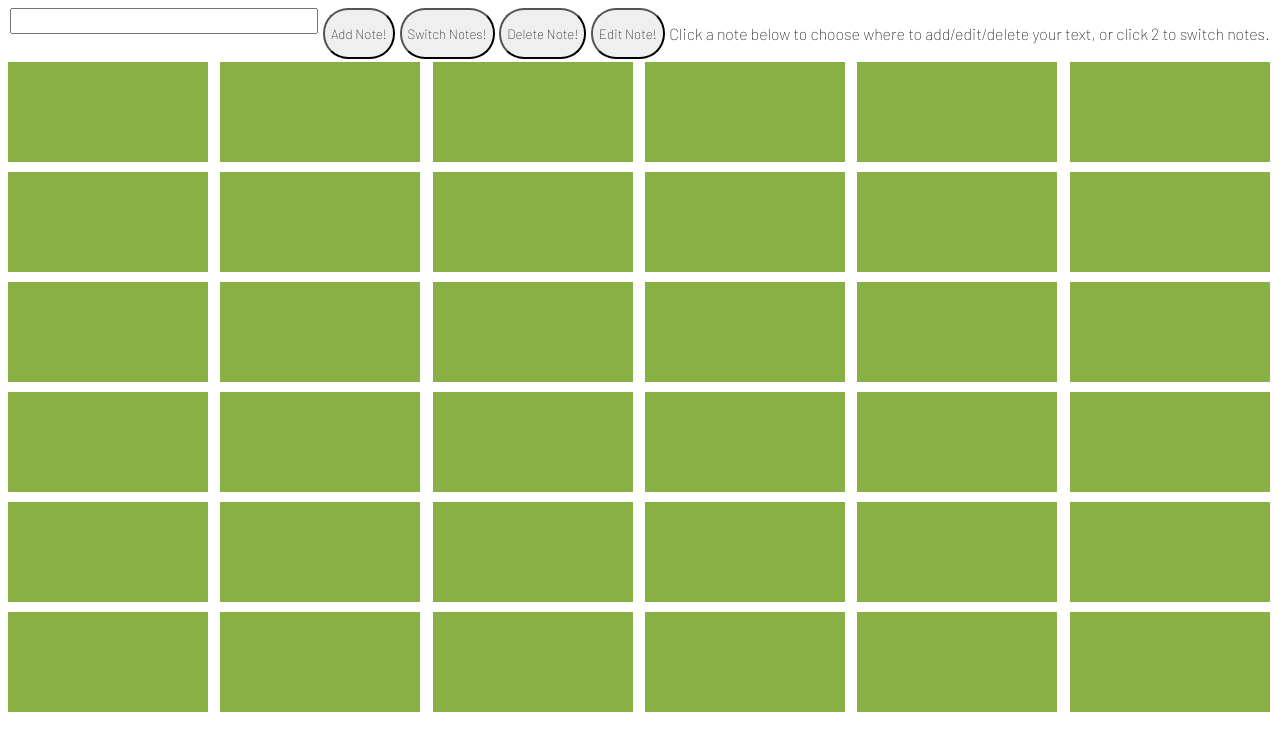
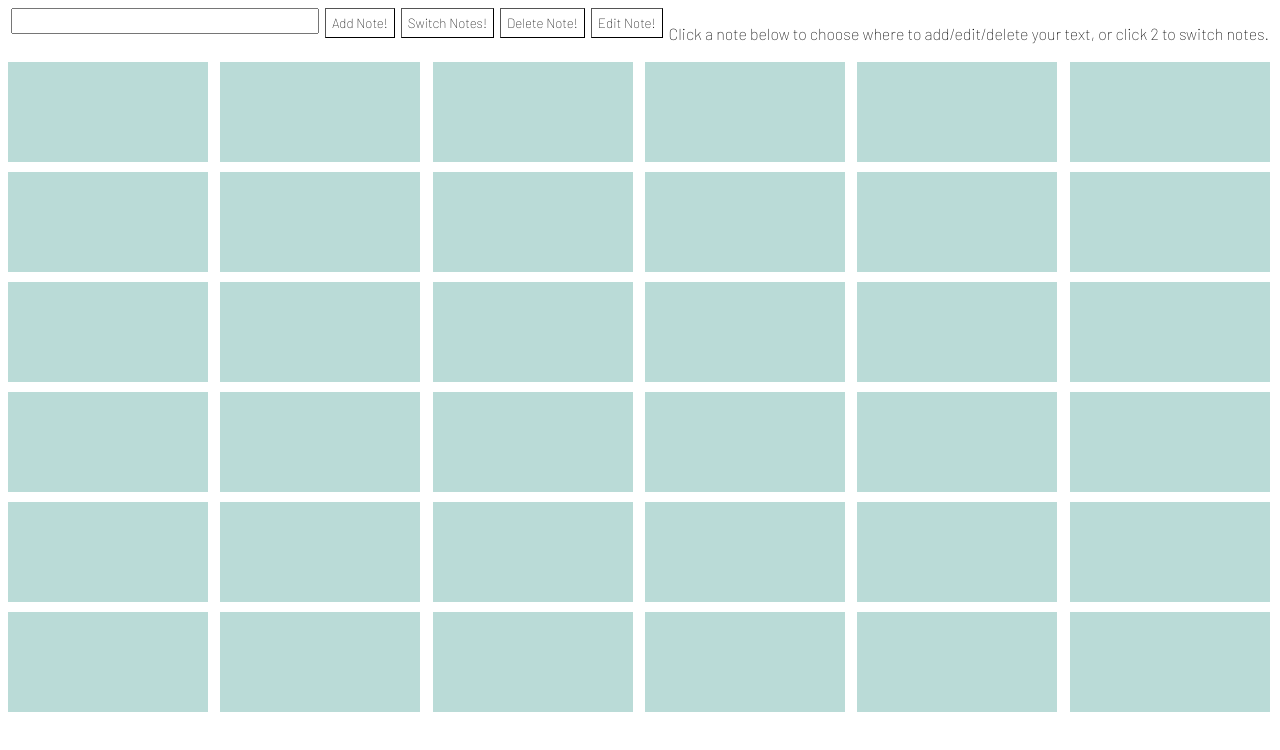
Before and after one commit to vinejars/playbooknotes, a plain HTML site: page index.html in a window 1280 px wide. Drawn offline with Linux system fonts and the light colour scheme.

Commit message:
feat: added some styling

```diff
--- a/app.js
+++ b/app.js
@@ -41,8 +41,8 @@ let noteArray =[]
 const chooseNote = function(element){
     currentNote = element
 if(noteArray.length < 2 && !noteArray.includes(currentNote)){
-    currentNote.style.borderStyle='solid'
-    currentNote.style.borderColor= "chartreuse"
+    currentNote.style.borderStyle='double'
+     currentNote.style.borderColor= "gray"
     noteArray.push(currentNote);
 } else if(noteArray.includes(currentNote)){
     currentNote.style.borderStyle='none'
--- a/styles.css
+++ b/styles.css
@@ -10,7 +10,13 @@ nav{
 }
 
 nav button{
-    border-radius: 25px;
+    background-color: white;
+    border-width: 1px;
+    height: 30px;
+}
+
+nav button:hover{
+    box-shadow: 0px 0px 15px 0px #badbd7;
 }
 
 input{
@@ -31,74 +37,76 @@ input{
   }
 
 
-  .note1 { grid-area: 1 / 1 / 2 / 2; width: 200px; height:100px; background-color: #89b045; }
 
-  .note2 { grid-area: 1 / 2 / 2 / 3; width: 200px; height:100px; background-color: #89b045;  }
 
-  .note3 { grid-area: 1 / 3 / 2 / 4; width: 200px; height:100px; background-color: #89b045; }
+  .note1 { grid-area: 1 / 1 / 2 / 2; width: 200px; height:100px; background-color: #badbd7; }
 
-  .note4 { grid-area: 1 / 4 / 2 / 5; width: 200px; height:100px; background-color: #89b045;  }
+  .note2 { grid-area: 1 / 2 / 2 / 3; width: 200px; height:100px; background-color: #badbd7;  }
 
-  .note5 { grid-area: 1 / 5 / 2 / 6; width: 200px; height:100px; background-color: #89b045;  }
+  .note3 { grid-area: 1 / 3 / 2 / 4; width: 200px; height:100px; background-color: #badbd7; }
 
-  .note6 { grid-area: 1 / 6 / 2 / 7; width: 200px; height:100px; background-color: #89b045;  }
+  .note4 { grid-area: 1 / 4 / 2 / 5; width: 200px; height:100px; background-color: #badbd7;  }
 
-  .note7 { grid-area: 2 / 1 / 3 / 2; width: 200px; height:100px; background-color: #89b045;  }
+  .note5 { grid-area: 1 / 5 / 2 / 6; width: 200px; height:100px; background-color: #badbd7;  }
 
-  .note8 { grid-area: 2 / 2 / 3 / 3; width: 200px; height:100px; background-color: #89b045;  }
+  .note6 { grid-area: 1 / 6 / 2 / 7; width: 200px; height:100px; background-color: #badbd7;  }
 
-  .note9 { grid-area: 2 / 3 / 3 / 4; width: 200px; height:100px; background-color: #89b045;  }
+  .note7 { grid-area: 2 / 1 / 3 / 2; width: 200px; height:100px; background-color: #badbd7;  }
 
-  .note10 { grid-area: 2 / 4 / 3 / 5;width: 200px; height:100px; background-color: #89b045;   }
+  .note8 { grid-area: 2 / 2 / 3 / 3; width: 200px; height:100px; background-color: #badbd7;  }
 
-  .note11 { grid-area: 2 / 5 / 3 / 6; width: 200px; height:100px; background-color: #89b045; }
+  .note9 { grid-area: 2 / 3 / 3 / 4; width: 200px; height:100px; background-color: #badbd7;  }
 
-  .note12 { grid-area: 2 / 6 / 3 / 7; width: 200px; height:100px; background-color: #89b045; }
+  .note10 { grid-area: 2 / 4 / 3 / 5;width: 200px; height:100px; background-color: #badbd7;   }
 
-  .note13 { grid-area: 3 / 1 / 4 / 2; width: 200px; height:100px; background-color: #89b045;  }
+  .note11 { grid-area: 2 / 5 / 3 / 6; width: 200px; height:100px; background-color: #badbd7; }
 
-  .note14 { grid-area: 3 / 2 / 4 / 3; width: 200px; height:100px; background-color: #89b045;  }
+  .note12 { grid-area: 2 / 6 / 3 / 7; width: 200px; height:100px; background-color: #badbd7; }
 
-  .note15 { grid-area: 3 / 3 / 4 / 4; width: 200px; height:100px; background-color: #89b045;   }
+  .note13 { grid-area: 3 / 1 / 4 / 2; width: 200px; height:100px; background-color: #badbd7;  }
 
-  .note16 { grid-area: 3 / 4 / 4 / 5; width: 200px; height:100px; background-color: #89b045;  }
+  .note14 { grid-area: 3 / 2 / 4 / 3; width: 200px; height:100px; background-color: #badbd7;  }
 
-  .note17 { grid-area: 3 / 5 / 4 / 6; width: 200px; height:100px; background-color: #89b045;  }
+  .note15 { grid-area: 3 / 3 / 4 / 4; width: 200px; height:100px; background-color: #badbd7;   }
 
-  .note18 { grid-area: 3 / 6 / 4 / 7; width: 200px; height:100px; background-color: #89b045;  }
+  .note16 { grid-area: 3 / 4 / 4 / 5; width: 200px; height:100px; background-color: #badbd7;  }
 
-  .note19 { grid-area: 4 / 1 / 5 / 2; width: 200px; height:100px; background-color: #89b045;  }
+  .note17 { grid-area: 3 / 5 / 4 / 6; width: 200px; height:100px; background-color: #badbd7;  }
 
-  .note20 { grid-area: 4 / 2 / 5 / 3; width: 200px; height:100px; background-color: #89b045;   }
+  .note18 { grid-area: 3 / 6 / 4 / 7; width: 200px; height:100px; background-color: #badbd7;  }
 
-  .note21 { grid-area: 4 / 3 / 5 / 4; width: 200px; height:100px; background-color: #89b045;  }
+  .note19 { grid-area: 4 / 1 / 5 / 2; width: 200px; height:100px; background-color: #badbd7;  }
 
-  .note22 { grid-area: 4 / 4 / 5 / 5; width: 200px; height:100px; background-color: #89b045;  }
+  .note20 { grid-area: 4 / 2 / 5 / 3; width: 200px; height:100px; background-color: #badbd7;   }
 
-  .note23 { grid-area: 4 / 5 / 5 / 6; width: 200px; height:100px; background-color: #89b045;  }
+  .note21 { grid-area: 4 / 3 / 5 / 4; width: 200px; height:100px; background-color: #badbd7;  }
 
-  .note24 { grid-area: 4 / 6 / 5 / 7; width: 200px; height:100px; background-color: #89b045;  }
+  .note22 { grid-area: 4 / 4 / 5 / 5; width: 200px; height:100px; background-color: #badbd7;  }
 
-  .note25 { grid-area: 5 / 1 / 6 / 2; width: 200px; height:100px; background-color: #89b045;  }
+  .note23 { grid-area: 4 / 5 / 5 / 6; width: 200px; height:100px; background-color: #badbd7;  }
 
-  .note26 { grid-area: 5 / 2 / 6 / 3; width: 200px; height:100px; background-color: #89b045;  }
+  .note24 { grid-area: 4 / 6 / 5 / 7; width: 200px; height:100px; background-color: #badbd7;  }
 
-  .note27 { grid-area: 5 / 3 / 6 / 4; width: 200px; height:100px; background-color: #89b045;  }
+  .note25 { grid-area: 5 / 1 / 6 / 2; width: 200px; height:100px; background-color: #badbd7;  }
 
-  .note28 { grid-area: 5 / 4 / 6 / 5; width: 200px; height:100px; background-color: #89b045;  }
+  .note26 { grid-area: 5 / 2 / 6 / 3; width: 200px; height:100px; background-color: #badbd7;  }
 
-  .note29 { grid-area: 5 / 5 / 6 / 6; width: 200px; height:100px; background-color: #89b045; }
+  .note27 { grid-area: 5 / 3 / 6 / 4; width: 200px; height:100px; background-color: #badbd7;  }
 
-  .note30 { grid-area: 5 / 6 / 6 / 7; width: 200px; height:100px; background-color: #89b045;  }
+  .note28 { grid-area: 5 / 4 / 6 / 5; width: 200px; height:100px; background-color: #badbd7;  }
 
-  .note31 { grid-area: 6 / 1 / 7 / 2; width: 200px; height:100px; background-color: #89b045; }
+  .note29 { grid-area: 5 / 5 / 6 / 6; width: 200px; height:100px; background-color: #badbd7; }
 
-  .note32 { grid-area: 6 / 2 / 7 / 3; width: 200px; height:100px; background-color: #89b045; }
+  .note30 { grid-area: 5 / 6 / 6 / 7; width: 200px; height:100px; background-color: #badbd7;  }
 
-  .note33 { grid-area: 6 / 3 / 7 / 4; width: 200px; height:100px; background-color: #89b045;  }
+  .note31 { grid-area: 6 / 1 / 7 / 2; width: 200px; height:100px; background-color: #badbd7; }
 
-  .note34 { grid-area: 6 / 4 / 7 / 5; width: 200px; height:100px; background-color: #89b045; }
+  .note32 { grid-area: 6 / 2 / 7 / 3; width: 200px; height:100px; background-color: #badbd7; }
 
-  .note35 { grid-area: 6 / 5 / 7 / 6; width: 200px; height:100px; background-color: #89b045; }
+  .note33 { grid-area: 6 / 3 / 7 / 4; width: 200px; height:100px; background-color: #badbd7;  }
 
-  .note36 { grid-area: 6 / 6 / 7 / 7; width: 200px; height:100px; background-color: #89b045; }
+  .note34 { grid-area: 6 / 4 / 7 / 5; width: 200px; height:100px; background-color: #badbd7; }
+
+  .note35 { grid-area: 6 / 5 / 7 / 6; width: 200px; height:100px; background-color: #badbd7; }
+
+  .note36 { grid-area: 6 / 6 / 7 / 7; width: 200px; height:100px; background-color: #badbd7; }
```
